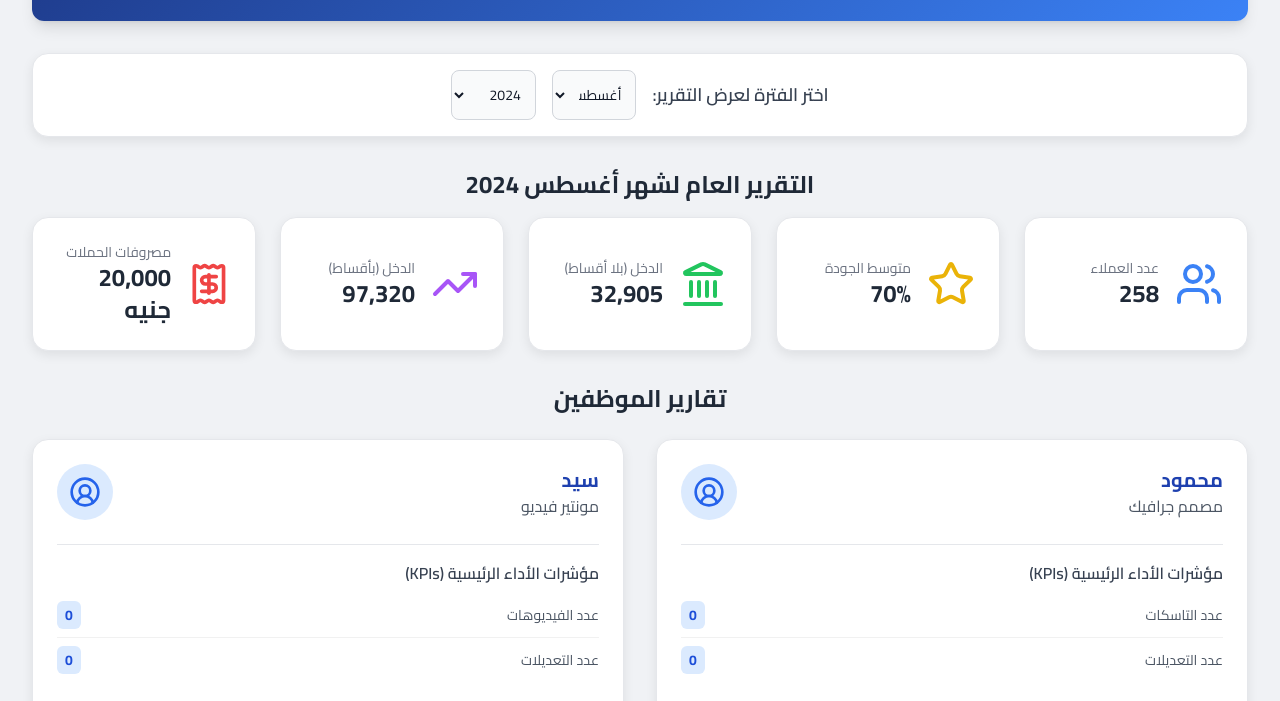
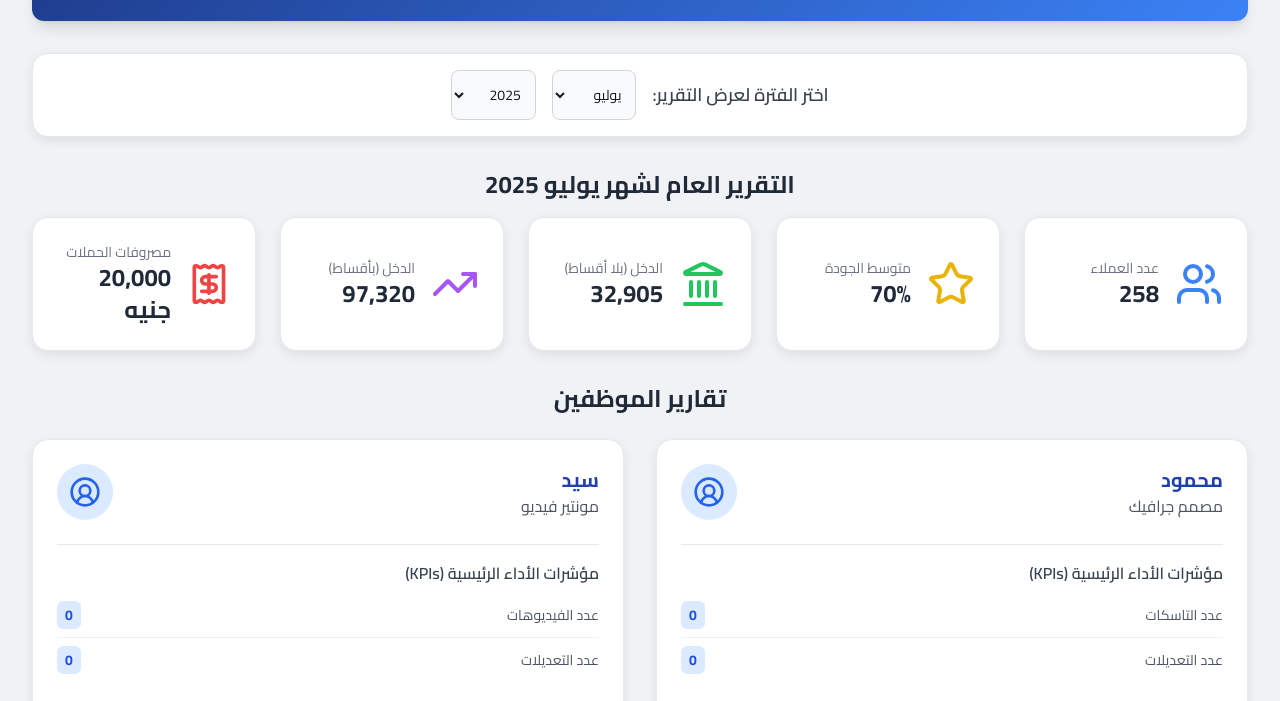
Before and after one commit to IEAtd-Academy2/report, a plain HTML site: page index.html in a window 1280 px wide. Shown: the part 99-800 px from the top of the page. Drawn offline with nearby package versions, Linux system fonts and the light colour scheme.

Commit message:
Update index.html

```diff
--- a/index.html
+++ b/index.html
@@ -96,14 +96,14 @@
     <script>
         // Data Store
         const reportData = {
-            "2024": {
-                "8": { // August
+            "2025": {
+                "7": { // July - Data moved here
                     general: {
                         clientCount: 258,
                         avgQuality: "70%",
                         incomeNoInstallments: "32,905",
                         incomeWithInstallments: "97,320",
-                        campaignExpenses: "20,000" // <-- New data point added here
+                        campaignExpenses: "20,000"
                     },
                     employees: {
                         mahmoud: {
@@ -144,6 +144,7 @@
                         }
                     }
                 }
+                // August 2025 is intentionally left empty
             }
         };
 
@@ -168,16 +169,17 @@
                 monthSelector.appendChild(option);
             });
 
-            const currentYear = new Date().getFullYear();
-            for (let i = currentYear - 1; i <= currentYear + 5; i++) {
+            const startYear = 2025;
+            for (let i = startYear; i <= startYear + 5; i++) {
                 const option = document.createElement('option');
                 option.value = i;
                 option.textContent = i;
                 yearSelector.appendChild(option);
             }
 
-            monthSelector.value = 8;
-            yearSelector.value = 2024;
+            // Set default to July 2025
+            monthSelector.value = 7;
+            yearSelector.value = 2025;
         }
 
         // Render Report
```
